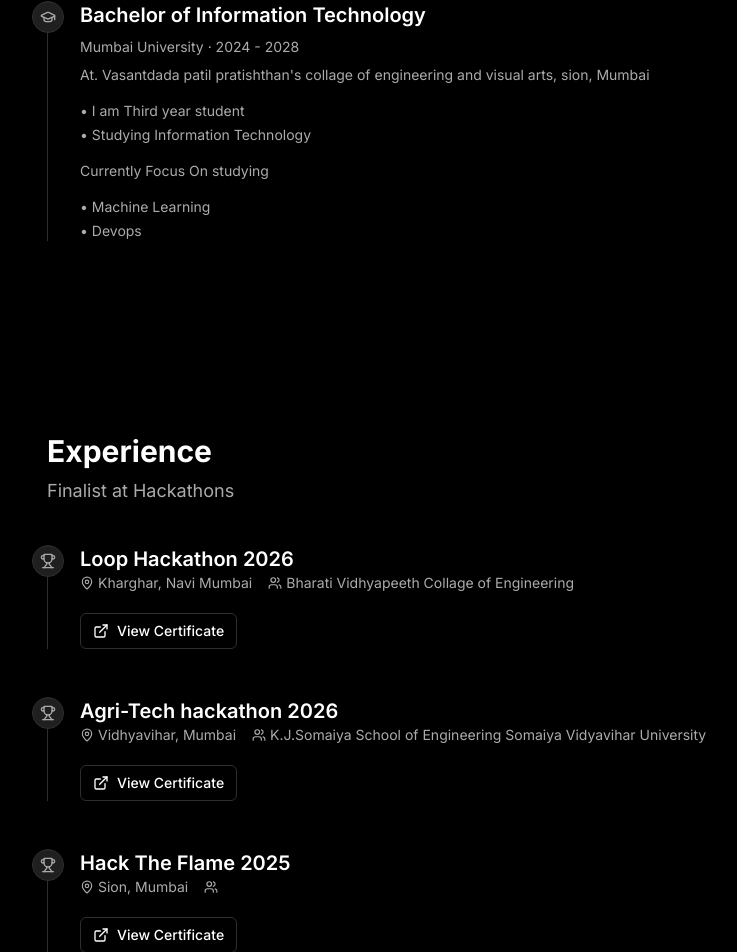
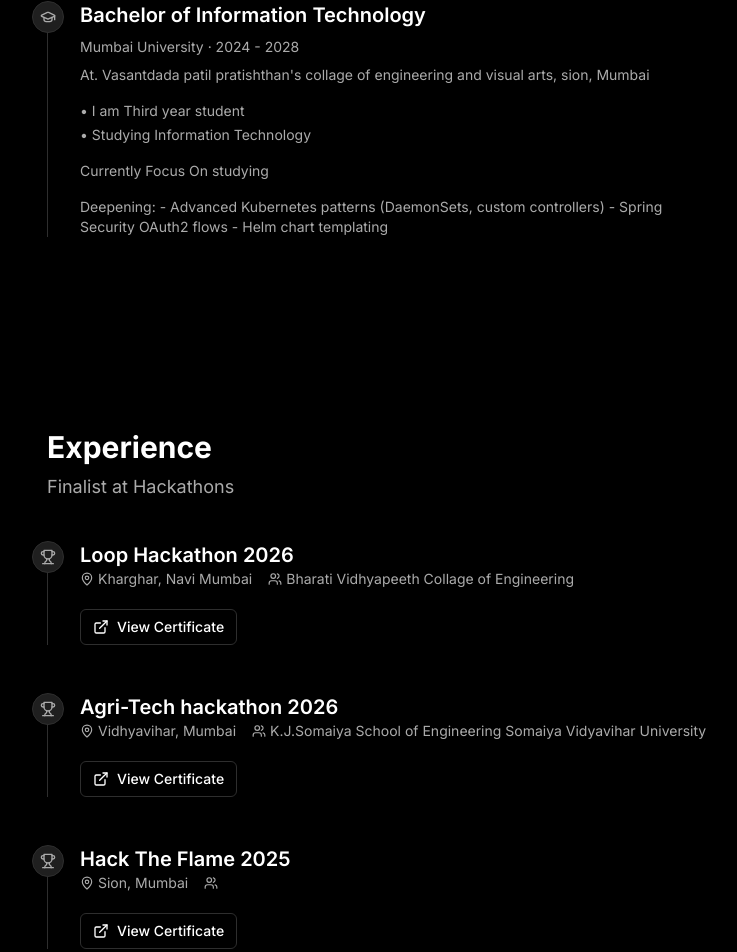
Before and after one commit to Dayeshlate/Portfolio, a React (Vite) app: page / in a window 1280 px wide. Shown: the part 2900-3852 px from the top of the page, without its empty margins (41-778 px from the left). Built offline with nearby package versions, Linux system fonts and the light colour scheme; the HTML template or start-up script is replaced by a standard one.

Commit message:
Update Education.tsx

```diff
--- a/src/components/Education.tsx
+++ b/src/components/Education.tsx
@@ -32,8 +32,10 @@ const Education = () => {
           </ul>
           <p className="text-muted-foreground text-sm mt-4 mb-4">Currently Focus On studying</p>
           <ul className="space-y-1 text-muted-foreground text-sm">
-            <li>• Machine Learning</li>
-            <li>• Devops</li>
+            Deepening:
+- Advanced Kubernetes patterns (DaemonSets, custom controllers)
+- Spring Security OAuth2 flows
+- Helm chart templating
 
           </ul>
         </motion.div>
```
